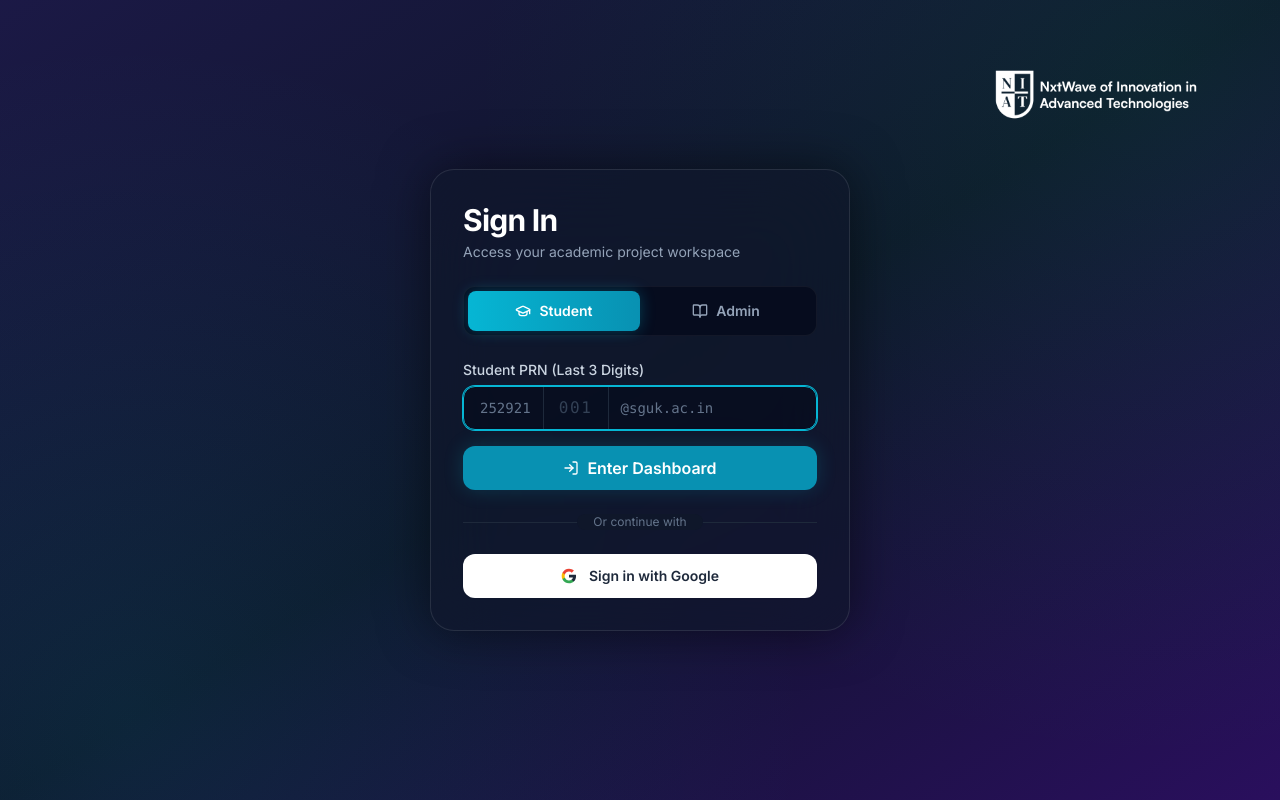
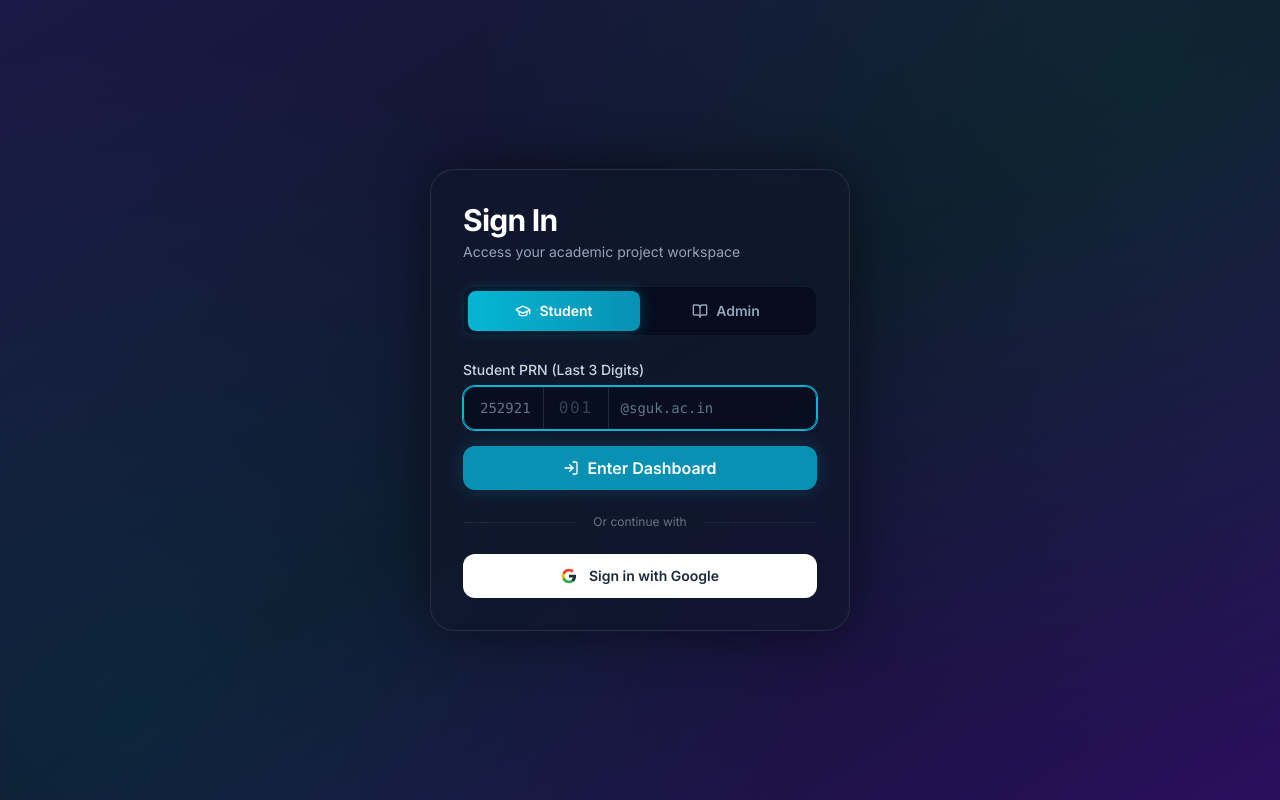
Before and after one commit to aditya9112adi/ProjectFlow, a React (Vite) app in the folder frontend/: page / in a window 1280 px wide. Built offline with nearby package versions, Linux system fonts and the light colour scheme; no server answers.

Commit message:
style: remove top right logo

```diff
--- a/frontend/src/pages/auth/Login.jsx
+++ b/frontend/src/pages/auth/Login.jsx
@@ -98,16 +98,6 @@ const Login = () => {
       <div className="absolute inset-0" style={{
         backgroundImage: 'radial-gradient(circle at 10% 90%, rgba(6,182,212,0.1) 0%, transparent 50%), radial-gradient(circle at 90% 10%, rgba(16,185,129,0.1) 0%, transparent 50%)',
       }} />
-
-      {/* Top Right Logo */}
-      <div className="absolute top-6 right-6 md:top-8 md:right-10 z-50 w-48 md:w-56 lg:w-72">
-        <img
-          src="/niat-black.png"
-          alt="NIAT Logo"
-          className="w-full h-auto object-contain drop-shadow-2xl"
-          style={{ filter: 'brightness(0) invert(1)' }}
-        />
-      </div>
 
       {/* Main Split Layout */}
       <div className="relative z-10 w-full flex h-full">
```
